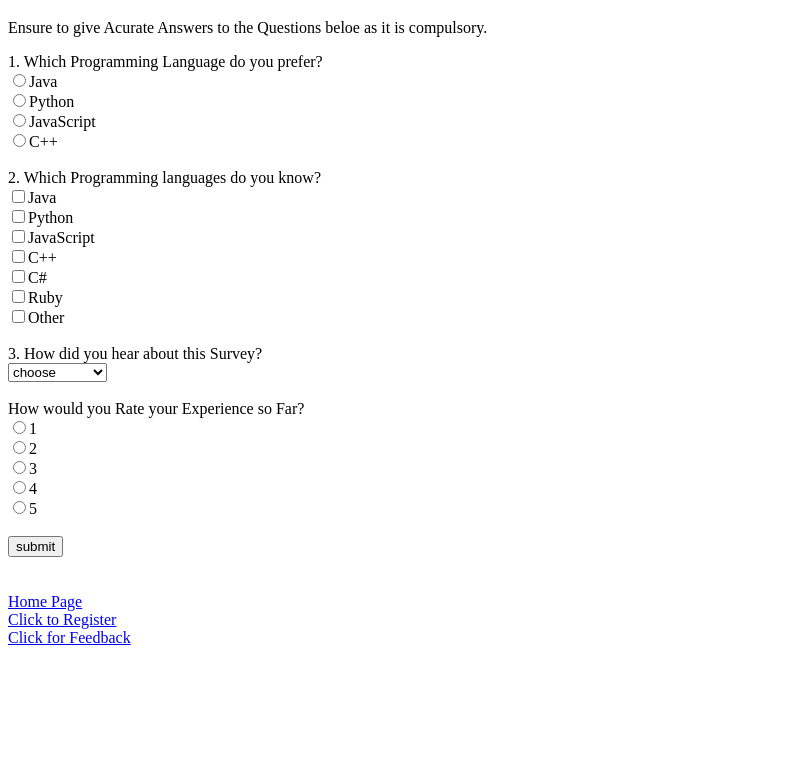
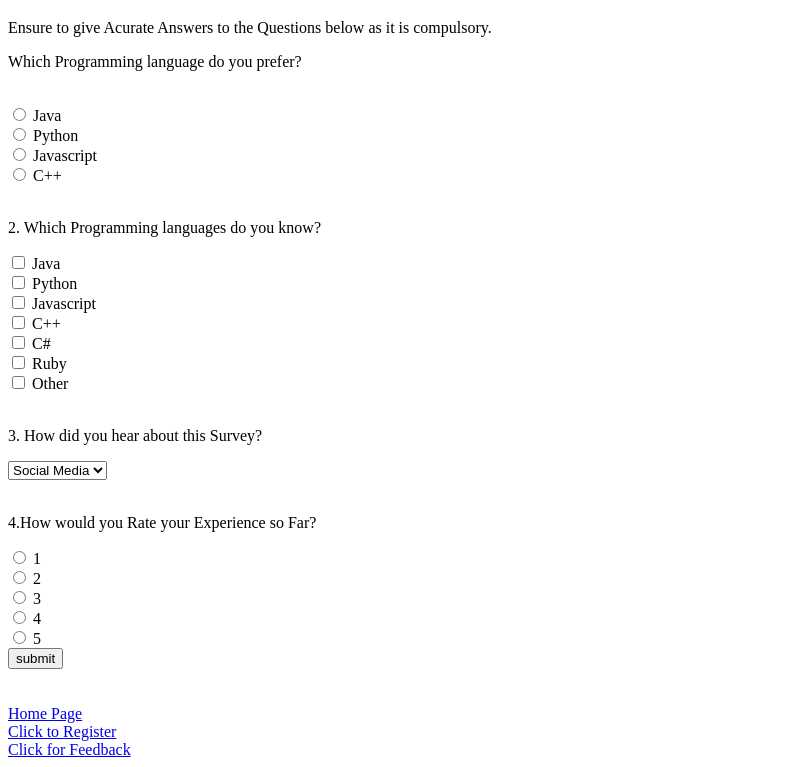
Before and after one commit to Juliedamsel/HTML-summary, a plain HTML site: page survey.html in a window 1280 px wide. Shown: the part 61-828 px from the top of the page, without its empty margins (0-812 px from the left). Before the commit the page ends 800 px from the top, so only its background shows below. Drawn offline with Linux system fonts and the light colour scheme.

Commit message:
changes made to all files

```diff
--- a/survey.html
+++ b/survey.html
@@ -1,53 +1,66 @@
 <!DOCTYPE html>
 <html lang="en">
   <head>
-    <meta charset="UTF-8" />
-    <meta name="viewport" content="width=device-width, initial-scale=1.0" />
+    <meta charset="UTF-8" >
+    <meta name="viewport" content="width=device-width, initial-scale=1.0" >
     <title>Survey Page</title>
   </head>
   <body>
     <h1 style="text-align: center">SURVEY FORM</h1>
     <p>
-      Ensure to give Acurate Answers to the Questions beloe as it is compulsory.
+      Ensure to give Acurate Answers to the Questions below as it is compulsory.
     </p>
-    <form action="">
-      <label for="question">1. Which Programming Language do you prefer?</label>
-      <br />
-      <input type="radio" name="Question" value="Java" />Java <br />
-      <input type="radio" name="Question" value="Python" />Python <br />
-      <input type="radio" name="question" value="JavaScript" />JavaScript <br />
-      <input type="radio" name="Question" value="C++" />C++ <br /><br />
+    <form>
+      <p>Which Programming language do you prefer?</p> <br>
+      <input type="radio" id="java" name="Question" value="Java">
+      <label for="java">Java</label> <br>
+      <input type="radio" name="Question" value="Python">
+      <label for="python">Python</label> <br>
+      <input type="radio" id="jscript" name="question" value="jscript">
+      <label for="jscript">Javascript</label> <br>
+      <input type="radio" id="cplus" name="Question" value="cplus">
+      <label for="cplus">C++</label> <br><br>
 
-      <label for="question">2. Which Programming languages do you know?</label>
-      <br />
-      <input type="checkbox" name="question" value="Java" />Java <br />
-      <input type="checkbox" name="question" value="Python" />Python <br />
-      <input type="checkbox" name="question" value="JavaScript" />JavaScript
-      <br />
-      <input type="checkbox" name="question" value="C++" />C++ <br />
-      <input type="checkbox" name="question" value="C#" />C# <br />
-      <input type="checkbox" name="question" value="Ruby" />Ruby <br />
-      <input type="checkbox" name="question" value="Other" />Other <br /><br />
+      <p>2. Which Programming languages do you know?</p>
+      <input type="checkbox" name="question" value="Java">
+      <label for="java">Java</label> <br>
+      <input type="checkbox" id="python" name="question" value="python">
+      <label for="python">Python</label> <br>
+      <input type="checkbox" id="javascript" name="question" value="javaScript">
+      <label for="javascript">Javascript</label> <br>
+      <input type="checkbox" id="c++" name="question" value="c++">
+      <label for="c++">C++</label>  <br>
+      <input type="checkbox" id="c#" name="question" value="c#">
+      <label for="c#">C#</label> <br>
+      <input type="checkbox" id="ruby" name="question" value="ruby">
+      <label for="ruby">Ruby</label> <br>
+      <input type="checkbox" id="other" name="question" value="Other">
+      <label for="other">Other</label> <br><br>
 
-      <label for="question">3. How did you hear about this Survey?</label><br />
-      <select name="question" id="question">
-        <option value="selected">choose</option>
+      <p>3. How did you hear about this Survey?</p>
+        <select name="question" id="question">
+        <!-- <option value="selected">choose</option> -->
         <option>Social Media</option>
         <option>Friends</option>
         <option>Website</option>
         <option>Other</option>
       </select>
-      <br /><br />
+      <br><br>
 
-      <label for="Rating">How would you Rate your Experience so Far?</label>
-      <br />
-      <input type="radio" name="Rating" value="1" />1 <br />
-      <input type="radio" name="Rating" value="2" />2 <br />
-      <input type="radio" name="Rating" value="3" />3 <br />
-      <input type="radio" name="Rating" value="4" />4 <br />
-      <input type="radio" name="rating" value="5" />5 <br /><br />
+      <p>4.How would you Rate your Experience so Far?</p>
 
-      <input type="submit" value="submit" />
+      <input type="radio" id="1" name="Rating" value="1">
+      <label for="1">1</label> <br>
+      <input type="radio" id="2" name="Rating" value="2">
+      <label for="2">2</label> <br>
+      <input type="radio" id="3" name="Rating" value="3">
+      <label for="3">3</label><br>
+      <input type="radio" id="4" name="Rating" value="4">
+      <label for="4">4</label> <br>
+      <input type="radio" id="5" name="rating" value="5">
+      <label for="5">5</label> <br>
+
+      <input type="submit" value="submit">
     </form> <br><br>
 
     <!-- introducing anchor tags -->
```
Also changed, not shown: feedback.html (+10 -10 lines), index.html (+19 -6 lines), reg.html (+35 -21 lines).
